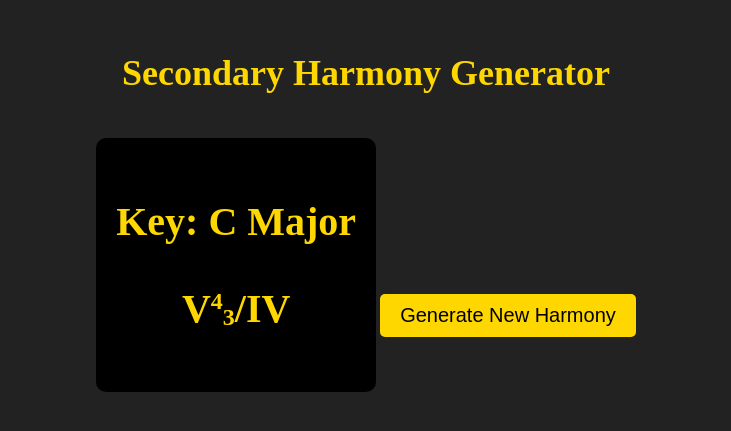
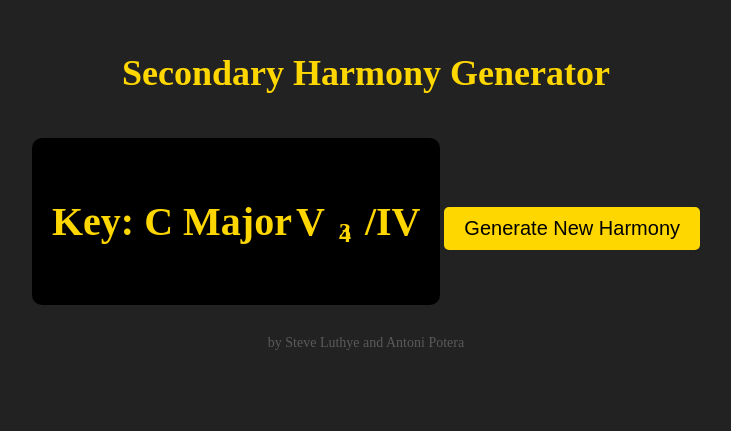
Before and after one commit to Zephlyn/Zephlyn.github.io, a Jekyll site: the page index.html, which Jekyll copies as it is, in a window 1280 px wide. Shown: the top 431 px of the page, without its empty margins (274-1005 px from the left). Built offline with Jekyll 4.4.1, drawn with Linux system fonts in a browser that asks for light colours.

Commit message:
Update index.html

```diff
--- a/index.html
+++ b/index.html
@@ -5,6 +5,17 @@
     <meta name="viewport" content="width=device-width, initial-scale=1.0">
     <title>Secondary Harmony Generator</title>
     <style>
+        @keyframes fadeInScale {
+            from {
+                opacity: 0;
+                transform: scale(0.8);
+            }
+            to {
+                opacity: 1;
+                transform: scale(1);
+            }
+        }
+
         body {
             font-family: 'Times New Roman', serif;
             text-align: center;
@@ -12,35 +23,54 @@
             color: white;
             padding: 20px;
         }
+
         h1 {
             font-size: 36px;
             color: gold;
         }
+
         .harmony-box {
             background: black;
             padding: 20px;
             border-radius: 10px;
             display: inline-block;
             margin-top: 20px;
+            min-width: 300px;
         }
+
         .harmony {
             font-size: 40px;
             font-weight: bold;
             color: gold;
+            position: relative;
+            display: inline-block;
+            opacity: 0;
+            animation: fadeInScale 0.5s forwards;
         }
+
         .stacked {
+            position: relative;
             display: inline-block;
+            width: 1em;
             text-align: center;
-            line-height: 1;
         }
-        .sup {
+
+        .stacked .sup {
+            position: absolute;
+            top: -0.6em;
+            left: 50%;
+            transform: translateX(-50%);
             font-size: 0.6em;
-            vertical-align: top;
         }
-        .sub {
+
+        .stacked .sub {
+            position: absolute;
+            bottom: -0.4em;
+            left: 50%;
+            transform: translateX(-50%);
             font-size: 0.6em;
-            vertical-align: bottom;
         }
+
         button {
             margin-top: 20px;
             padding: 10px 20px;
@@ -50,9 +80,19 @@
             border: none;
             border-radius: 5px;
             cursor: pointer;
+            transition: transform 0.2s ease-in-out;
         }
+
         button:hover {
             background-color: #FFD700;
+            transform: scale(1.1);
+        }
+
+        .credits {
+            margin-top: 30px;
+            font-size: 14px;
+            color: gray;
+            opacity: 0.6;
         }
     </style>
 </head>
@@ -66,6 +106,8 @@
 
     <button onclick="generateHarmony()">Generate New Harmony</button>
 
+    <p class="credits">by Steve Luthye and Antoni Potera</p>
+
     <script>
         const keys = [
             { name: "C Major", accidentals: 0, weight: 5 }, { name: "G Major", accidentals: 1, weight: 5 },
@@ -78,8 +120,8 @@
 
         const inversionOptions = {
             "": "",
-            "6": "<span class='sup'>6</span>",
-            "7": "<span class='sup'>7</span>",
+            "6": "<span class='stacked'><span class='sup'>6</span></span>",
+            "7": "<span class='stacked'><span class='sup'>7</span></span>",
             "65": "<span class='stacked'><span class='sup'>6</span><span class='sub'>5</span></span>",
             "43": "<span class='stacked'><span class='sup'>4</span><span class='sub'>3</span></span>",
             "42": "<span class='stacked'><span class='sup'>4</span><span class='sub'>2</span></span>"
```
Also changed, not shown: other parts of index.html (+12 -2 lines).
